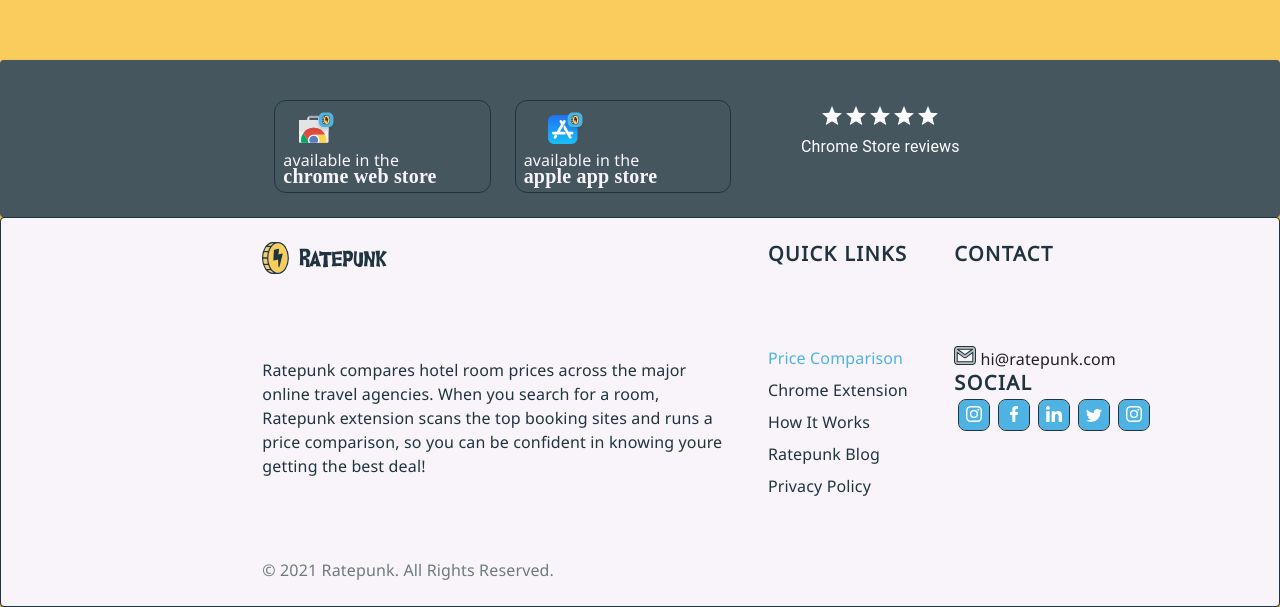
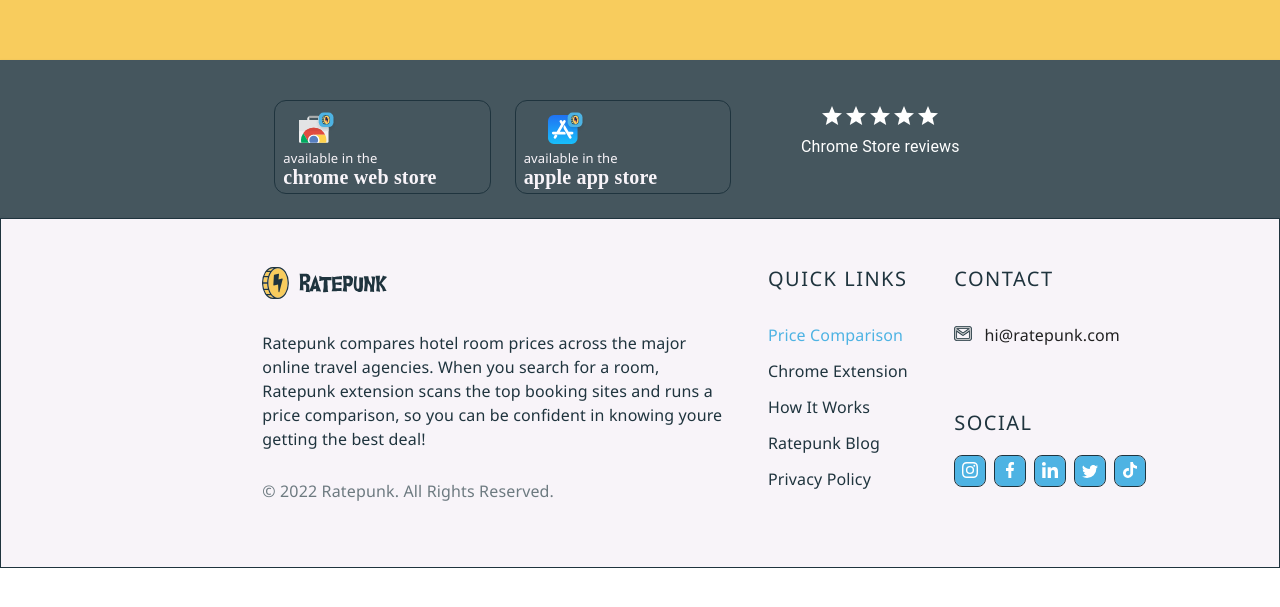
Before and after one commit to UrbanErrorist/RatePunk-Front-End-Task, a Next.js app: page / in a window 1280 px wide. Shown: the part 1841-2448 px from the top of the page. After the commit the page ends 2409 px from the top, so only its background shows below. Built offline with nearby package versions, Linux system fonts and the light colour scheme; no server answers; a web font is replaced by a local one.

Commit message:
improv: final ui improvements and minor fixes

```diff
--- a/src/components/footer.tsx
+++ b/src/components/footer.tsx
@@ -13,38 +13,44 @@ const Footer: FC = () => (
     sx={{
       background: '#F8F4F9 0% 0% no-repeat padding-box',
       border: '1px solid #1F343E',
+      borderRadius: 0,
     }}>
     <Grid
       lg={12}
       xs={10}
       container
       spacing={1}
-      sx={{ py: { xs: 3, md: 3 }, px: { xs: 2, md: 20 } }}
-      justifyContent={'space-around'}
+      sx={{ py: { xs: 3, md: 6 }, px: { xs: 2, md: 20 } }}
+      justifyContent={{ md: 'space-around', xs: 'flex-start' }}
       mx={{ xs: 3, md: 10 }}>
       <Grid item sx={{}} lg={6}>
         <Grid container direction={'column'}>
           <Grid item>
             <img src="/assets/logo.svg" alt="Kitty Katty!" />
           </Grid>
-          <Grid item pt={{ xs: 3, md: 10 }}>
+          <Grid item pt={{ xs: 3, md: 3.5 }}>
             <Typography
               sx={{
                 color: '#1F343E',
-                font: 'normal normal normal 16px/24px Noto Sans',
+
+                font: {
+                  md: 'normal normal normal 16px/24px Noto Sans',
+                  xs: 'normal normal normal 16px/20px Noto Sans',
+                },
               }}>
               {
                 'Ratepunk compares hotel room prices across the major online travel agencies. When you search for a room, Ratepunk extension scans the top booking sites and runs a price comparison, so you can be confident in knowing youre getting the best deal!'
               }
             </Typography>
           </Grid>
-          <Grid item pt={{ xs: 5, md: 10 }}>
+          <Grid item pt={{ xs: 5, md: 3.5 }}>
             <Typography
               sx={{
+                display: { xs: 'none', md: 'block' },
                 color: '#6D7A80',
                 font: 'normal normal normal 16px/24px Noto Sans',
               }}>
-              {'© 2021 Ratepunk. All Rights Reserved.'}
+              {`© ${new Date().getFullYear()} Ratepunk. All Rights Reserved.`}
             </Typography>
           </Grid>
         </Grid>
@@ -56,19 +62,25 @@ const Footer: FC = () => (
             <Typography
               sx={{
                 color: '#1F343E',
-                font: 'normal normal bold 20px/24px Noto Sans',
+                font: {
+                  md: 'normal normal normal 20px/24px Noto Sans',
+                  xs: 'normal normal bold 16px/20px Noto Sans',
+                },
                 textTransform: 'uppercase',
                 letterSpacing: '1.5px',
               }}>
               Quick Links
             </Typography>
           </Grid>
-          <Grid item pt={{ xs: 3, md: 10 }}>
+          <Grid item pt={{ xs: 3, md: 4 }}>
             <Typography
               sx={{
                 color: '#4EB3E3',
-                font: 'normal normal normal 16px/24px Noto Sans',
-                pb: 1,
+                font: {
+                  md: 'normal normal normal 16px/24px Noto Sans',
+                  xs: 'normal normal bold 13px/18px Noto Sans',
+                },
+                pb: 1.5,
                 '&:hover': {
                   cursor: 'pointer',
                 },
@@ -79,8 +91,11 @@ const Footer: FC = () => (
             <Typography
               sx={{
                 color: '#1F343E',
-                font: 'normal normal normal 16px/24px Noto Sans',
-                pb: 1,
+                font: {
+                  md: 'normal normal normal 16px/24px Noto Sans',
+                  xs: 'normal normal bold 13px/18px Noto Sans',
+                },
+                pb: 1.5,
                 '&:hover': {
                   cursor: 'pointer',
                 },
@@ -91,8 +106,11 @@ const Footer: FC = () => (
             <Typography
               sx={{
                 color: '#1F343E',
-                font: 'normal normal normal 16px/24px Noto Sans',
-                pb: 1,
+                font: {
+                  md: 'normal normal normal 16px/24px Noto Sans',
+                  xs: 'normal normal bold 13px/18px Noto Sans',
+                },
+                pb: 1.5,
                 '&:hover': {
                   cursor: 'pointer',
                 },
@@ -103,8 +121,11 @@ const Footer: FC = () => (
             <Typography
               sx={{
                 color: '#1F343E',
-                font: 'normal normal normal 16px/24px Noto Sans',
-                pb: 1,
+                font: {
+                  md: 'normal normal normal 16px/24px Noto Sans',
+                  xs: 'normal normal bold 13px/18px Noto Sans',
+                },
+                pb: 1.5,
                 '&:hover': {
                   cursor: 'pointer',
                 },
@@ -114,8 +135,11 @@ const Footer: FC = () => (
             <Typography
               sx={{
                 color: '#1F343E',
-                font: 'normal normal normal 16px/24px Noto Sans',
-                pb: 1,
+                font: {
+                  md: 'normal normal normal 16px/24px Noto Sans',
+                  xs: 'normal normal bold 13px/18px Noto Sans',
+                },
+                pb: 1.5,
                 '&:hover': {
                   cursor: 'pointer',
                 },
@@ -128,18 +152,22 @@ const Footer: FC = () => (
 
       <Grid item sx={{}} lg={3}>
         <Grid container direction={'column'}>
-          <Grid item>
+          <Grid item pt={{ xs: 3, md: 0 }}>
             <Typography
               sx={{
                 color: '#1F343E',
-                font: 'normal normal bold 20px/24px Noto Sans',
+                font: {
+                  md: 'normal normal normal 20px/24px Noto Sans',
+                  xs: 'normal normal bold 16px/20px Noto Sans',
+                },
                 textTransform: 'uppercase',
                 letterSpacing: '1.5px',
               }}>
               CONTACT
             </Typography>
           </Grid>
-          <Grid item pt={{ xs: 3, md: 10 }}>
+          <Grid item pt={{ xs: 3, md: 4 }}>
+            <Grid display={'inline'} pt={4}>
               <Typography
                 display={'inline'}
                 sx={{
@@ -150,27 +178,40 @@ const Footer: FC = () => (
                     cursor: 'pointer',
                   },
                 }}>
-              <img src="/assets/email.svg" alt="email!" />
+                <img height={15} src="/assets/email.svg" alt="email!" />
               </Typography>
+            </Grid>
+
             <Typography
-              sx={{ font: 'normal normal normal 16px/24px Noto Sans', pb: 1 }}
+              sx={{
+                font: {
+                  md: 'normal normal normal 16px/24px Noto Sans',
+                  xs: 'normal normal bold 13px/18px Noto Sans',
+                },
+                pb: 1,
+                pl: 1,
+              }}
               display={'inline'}>
               {' '}
               hi@ratepunk.com
             </Typography>
 
-            <Grid item>
+            <Grid item pt={{ xs: 5, md: 8 }}>
               <Typography
+                pb={{ xs: 1, md: 2 }}
                 sx={{
                   color: '#1F343E',
-                  font: 'normal normal bold 20px/24px Noto Sans',
+                  font: {
+                    md: 'normal normal normal 20px/24px Noto Sans',
+                    xs: 'normal normal bold 16px/20px Noto Sans',
+                  },
                   textTransform: 'uppercase',
                   letterSpacing: '1.5px',
                 }}>
                 SOCIAL
               </Typography>
 
-              <Typography
+              <Grid
                 display={'inline'}
                 sx={{
                   color: '#4EB3E3',
@@ -185,6 +226,7 @@ const Footer: FC = () => (
                     width: '32px',
                     height: '32px',
                     m: 0.5,
+                    ml: 0,
                     display: 'inline-block',
 
                     background: '#4EB3E3 0% 0% no-repeat padding-box',
@@ -291,12 +333,22 @@ const Footer: FC = () => (
                   }}>
                   <img
                     style={{ top: 4, position: 'relative' }}
-                    src="/assets/instagram.svg"
+                    src="/assets/tiktok.svg"
                     alt="email!"
                   />
                 </Box>
+              </Grid>
+            </Grid>
+          </Grid>
+          <Grid item pt={{ xs: 5, md: 3.5 }}>
+            <Typography
+              sx={{
+                display: { xs: 'block', md: 'none' },
+                color: '#6D7A80',
+                font: 'normal normal normal 14px/21px Noto Sans',
+              }}>
+              {`© ${new Date().getFullYear()} Ratepunk. All Rights Reserved.`}
             </Typography>
-            </Grid>
           </Grid>
         </Grid>
       </Grid>
--- a/src/components/pluginStoreLinksBox.tsx
+++ b/src/components/pluginStoreLinksBox.tsx
@@ -7,7 +7,9 @@ const PluginStoreLinksBox: FC = () => {
   return (
     <Card
       sx={{
+        mt: { md: 0, xs: 2 },
         py: { md: 3, xs: 2 },
+        borderRadius: 0,
 
         background: '#45565E 0% 0% no-repeat',
       }}>
@@ -45,7 +47,7 @@ const PluginStoreLinksBox: FC = () => {
                 <Typography
                   sx={{
                     color: '#F8F4F9',
-                    font: 'normal normal normal 16px/16px Noto Sans',
+                    font: 'normal normal normal 13px/13px Noto Sans',
                   }}>
                   available in the
                 </Typography>
@@ -54,6 +56,7 @@ const PluginStoreLinksBox: FC = () => {
                   sx={{
                     color: '#F8F4F9',
                     font: 'normal normal bold 20px/16px Gadugi',
+                    pt: 0.5,
                   }}>
                   chrome web store
                 </Typography>
@@ -88,12 +91,13 @@ const PluginStoreLinksBox: FC = () => {
                 <Typography
                   sx={{
                     color: '#F8F4F9',
-                    font: 'normal normal normal 16px/16px Noto Sans',
+                    font: 'normal normal normal 13px/13px Noto Sans',
                   }}>
                   available in the
                 </Typography>
                 <Typography
                   sx={{
+                    pt: 0.5,
                     color: '#F8F4F9',
                     font: 'normal normal bold 20px/16px Gadugi',
                   }}>
--- a/src/components/referralTextBox.tsx
+++ b/src/components/referralTextBox.tsx
@@ -219,7 +219,10 @@ const ReferralTextBox = () => {
                         sx: {
                           color: '#6D7A80',
                           pl: 2,
-                          font: 'normal normal normal 20px/20px Noto Sans',
+                          font: {
+                            md: 'normal normal normal 20px/20px Noto Sans',
+                            xs: 'normal normal normal 12px/12px Noto Sans',
+                          },
                         },
                       }}
                     />
@@ -242,7 +245,10 @@ const ReferralTextBox = () => {
                       }}>
                       <Typography
                         sx={{
-                          font: 'normal normal bold 20px/32px Noto Sans',
+                          font: {
+                            md: 'normal normal normal 20px/32px Noto Sans',
+                            xs: 'normal normal normal 13px/13px Noto Sans',
+                          },
                           textTransform: 'none',
 
                           color: '#FFFFFF',
@@ -301,7 +307,18 @@ const ReferralTextBox = () => {
                         borderRadius: { md: '0px 8px 8px 0px', xs: 2 },
                         mt: { md: 0, xs: 2 },
                       }}>
-                      Copy
+                      <Typography
+                        sx={{
+                          font: {
+                            md: 'normal normal normal 20px/32px Noto Sans',
+                            xs: 'normal normal normal 13px/13px Noto Sans',
+                          },
+                          textTransform: 'none',
+
+                          color: '#FFFFFF',
+                        }}>
+                        Copy
+                      </Typography>
                     </Button>
                   </Grid>
                 </Grid>
```
Lines whose indentation alone changed are shown as unchanged.
